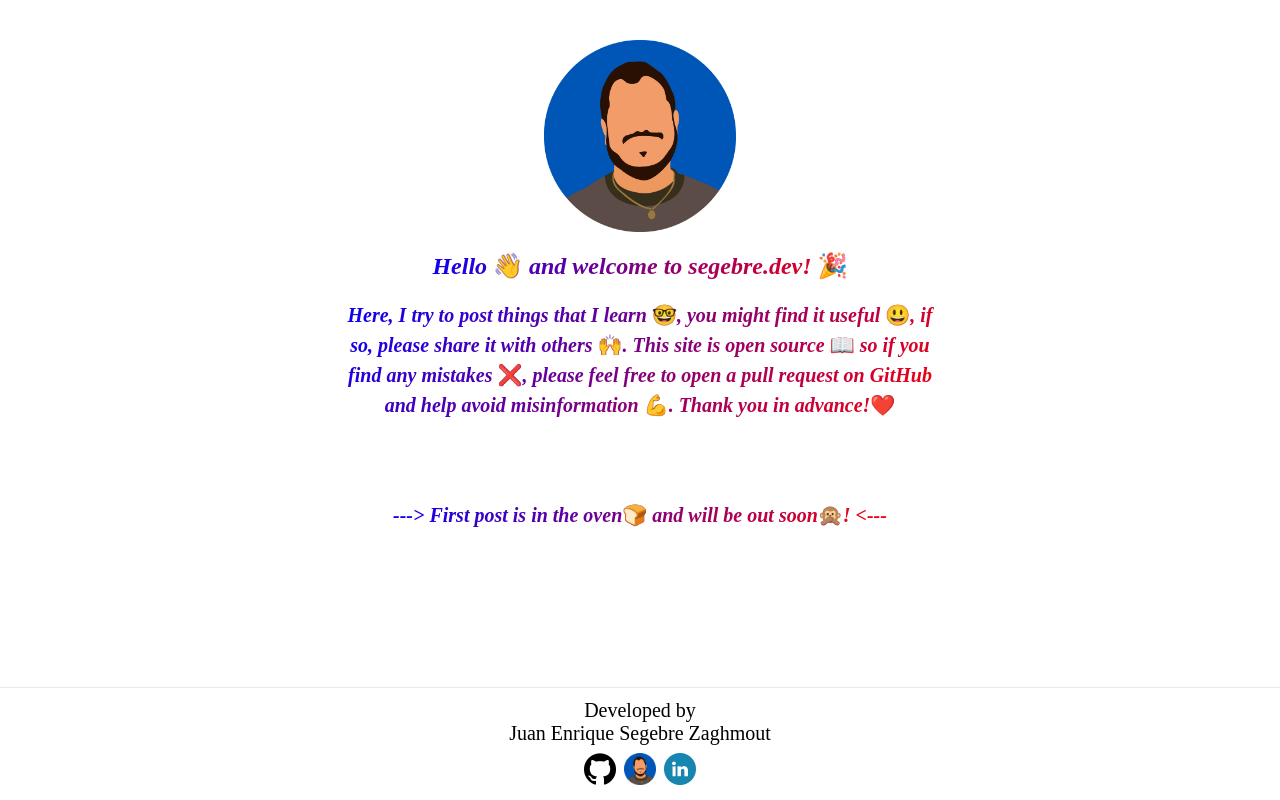
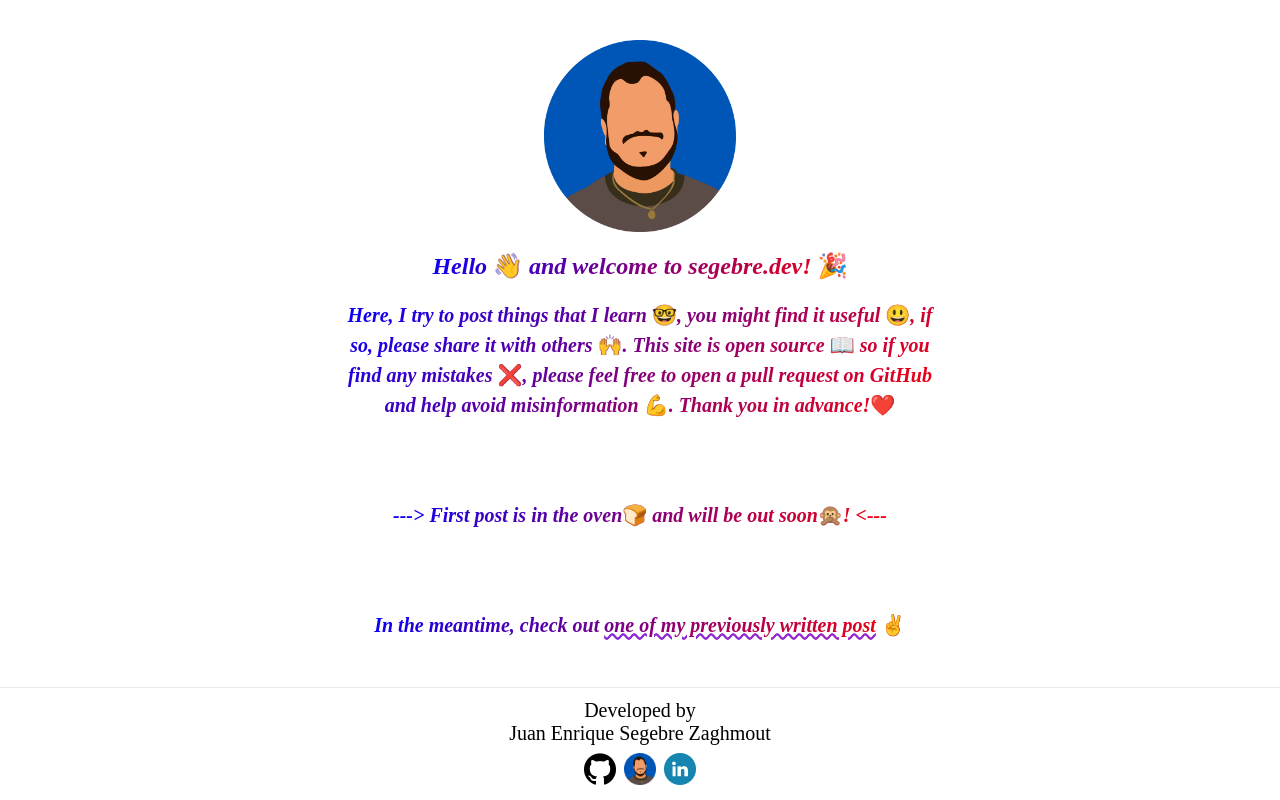
Before and after one commit to segebre-dev/segebre-dev, a Next.js app: page / in a window 1280 px wide. Built offline with nearby package versions, Linux system fonts and the light colour scheme.

Commit message:
add reference to blog post (#24)
* add external link

* add css classes

* add tests

```diff
--- a/src/pages/home/home.tsx
+++ b/src/pages/home/home.tsx
@@ -1,4 +1,5 @@
 import clsx from 'clsx';
+import { ExternalLink } from '../../components/external-link';
 import { basePath } from '../../utils/constants';
 import styles from './styles.module.css';
 
@@ -57,6 +58,18 @@ const Home = (): React.ReactElement => (
       </span>
       ! {'<---'}
     </div>
+    <div className={clsx(styles.text, styles.preview)}>
+      In the meantime, check out{' '}
+      <ExternalLink
+        href="https://foobar.agency/blog/software-engineering/An-analogy-on-JavaScript%E2%80%99s-single-threaded-asynchronicity"
+        noA11yIcon
+      >
+        one of my previously written post
+      </ExternalLink>{' '}
+      <span aria-hidden className={styles.icon}>
+        ✌️
+      </span>
+    </div>
   </div>
 );
 
--- a/src/pages/home/styles.module.css
+++ b/src/pages/home/styles.module.css
@@ -24,6 +24,14 @@
   padding: 0 8px;
 }
 
+.text a {
+  text-decoration: blueviolet wavy underline;
+}
+
+.text a:hover {
+  text-decoration: blue solid underline;
+}
+
 .heading {
   font-size: 3vh;
 }
```
Also changed, not shown: src/pages/home/test.tsx (+13 -0 lines).
